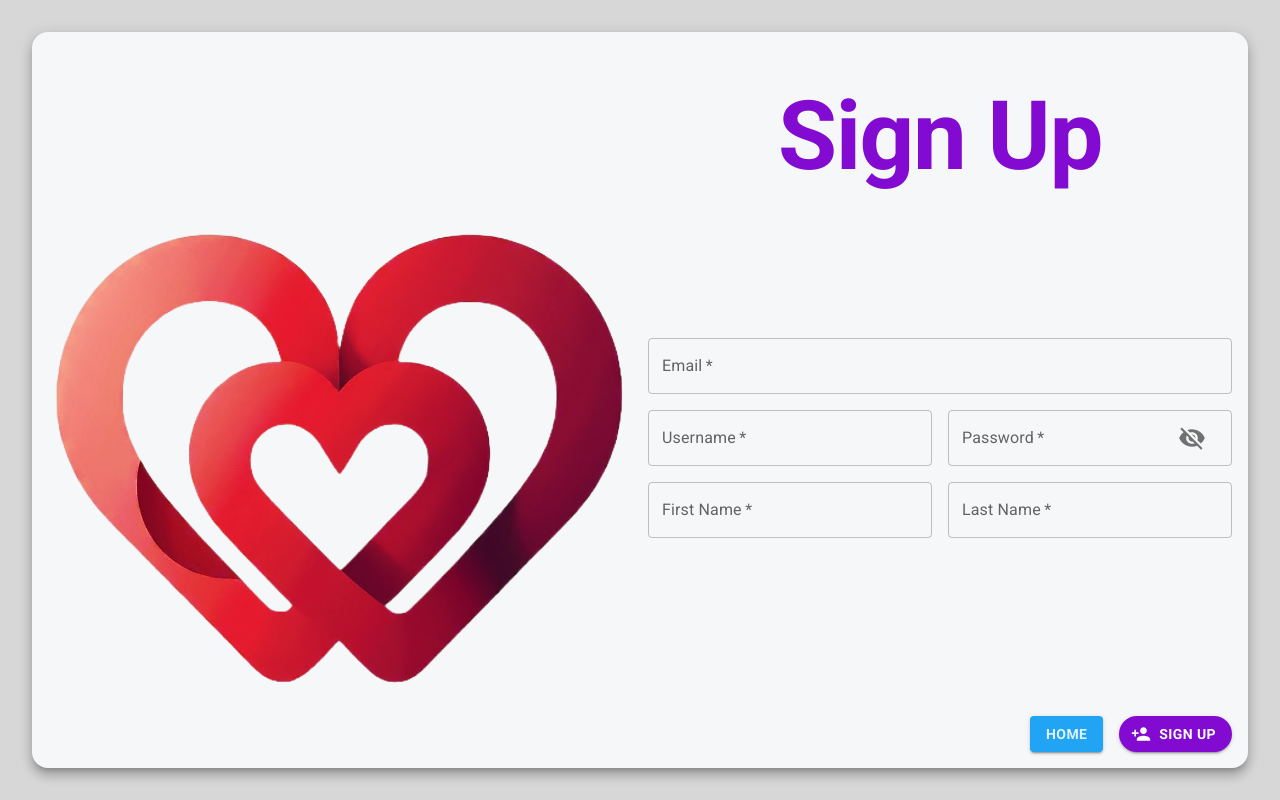
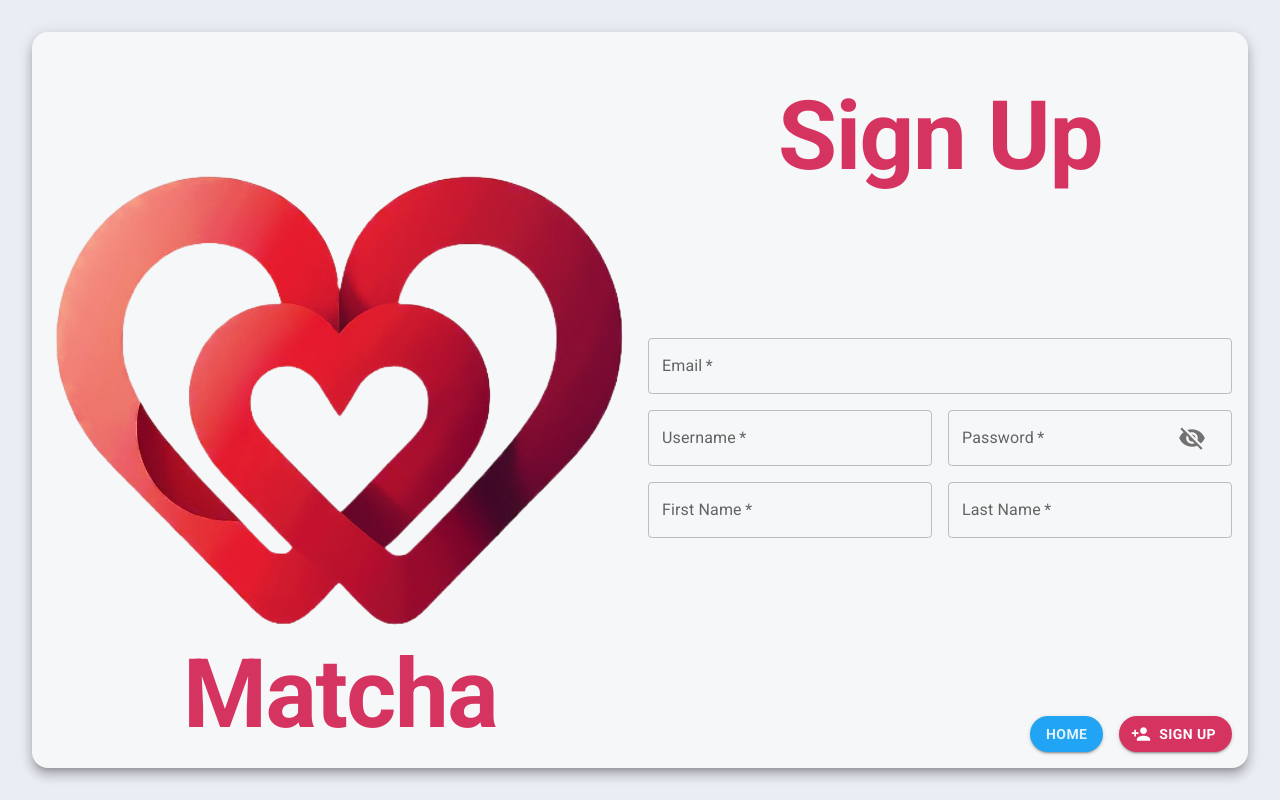
Before and after one commit to a-cs/matcha, a React (Vite) app in the folder frontend/: page /signup in a window 1280 px wide. Built offline with nearby package versions, Linux system fonts and the light colour scheme.

Commit message:
changing color theme

```diff
--- a/frontend/index.html
+++ b/frontend/index.html
@@ -2,7 +2,7 @@
 <html lang="en">
     <head>
         <meta charset="utf-8" />
-        <link rel="icon" type="image/svg+xml" href="/vite.svg" />
+        <link rel="icon" type="image/svg+xml" href="/logoMatcha.png" />
         <meta name="viewport" content="initial-scale=1, width=device-width" />
         <!-- Fonts to support Material Design -->
         <link rel="preconnect" href="https://fonts.googleapis.com" />
@@ -11,7 +11,7 @@
             rel="stylesheet"
             href="https://fonts.googleapis.com/css2?family=Roboto:wght@300;400;500;700&display=swap"
         />
-        <title>Vite + Material UI + TS</title>
+        <title>Matcha</title>
     </head>
     <body>
         <div id="root"></div>
--- a/frontend/src/pages/signup/index.tsx
+++ b/frontend/src/pages/signup/index.tsx
@@ -3,7 +3,6 @@ import PersonAddIcon from '@mui/icons-material/PersonAdd';
 import VisibilityIcon from '@mui/icons-material/Visibility';
 import VisibilityOffIcon from '@mui/icons-material/VisibilityOff';
 import { useState } from "react";
-// import logo from "./logoMatcha.png"
 
 export default function SignUp() {
 	const [showPassword, setShowPassword] = useState(false)
@@ -19,6 +18,7 @@ export default function SignUp() {
 					<Grid2 size={{ xs: 12, sm: 6 }}>
 						<Stack alignItems={"center"} justifyContent={"space-around"} minHeight="100%" >
 							<Box component="img" sx={{ width: "100%", height: "100%", maxWidth: "700px", maxHeight: "700px" }} src="./logoMatcha.png" />
+							<Typography textAlign="center" component="h6" sx={{ typography: { xs: 'h2', md: 'h1' } }} color="primary.main"><b>Matcha</b></Typography>
 						</Stack>
 					</Grid2>
 					<Grid2 size={{ xs: 12, sm: 6 }}>
@@ -58,7 +58,7 @@ export default function SignUp() {
 							</Grid2>
 							<Stack paddingTop={4} spacing={2} direction={"row"} justifyContent={"end"}>
 
-								<Button variant="contained" color="secondary" href="/" ><b>Home</b></Button>
+								<Button variant="contained" color="secondary" href="/" sx={{ borderRadius: '32px' }}><b>Home</b></Button>
 								<Button variant="contained" href="/signup" startIcon={<PersonAddIcon />} sx={{ borderRadius: '32px' }}><b>Sign up</b></Button>
 							</Stack>
 						</Stack>
--- a/frontend/src/theme.tsx
+++ b/frontend/src/theme.tsx
@@ -4,14 +4,14 @@ export const theme = createTheme({
 	palette: {
 		mode: 'light',
 		primary: {
-			main: '#820ad1',
+			main: '#d53360',
 		},
 		secondary: {
 			main: '#20a4f3',
 			contrastText: 'rgba(255,255,255,0.87)',
 		},
 		background: {
-			default: '#d7d7d7',
+			default: '#eaedf4',
 			paper: '#f6f7f8',
 		},
 		error: {
```
